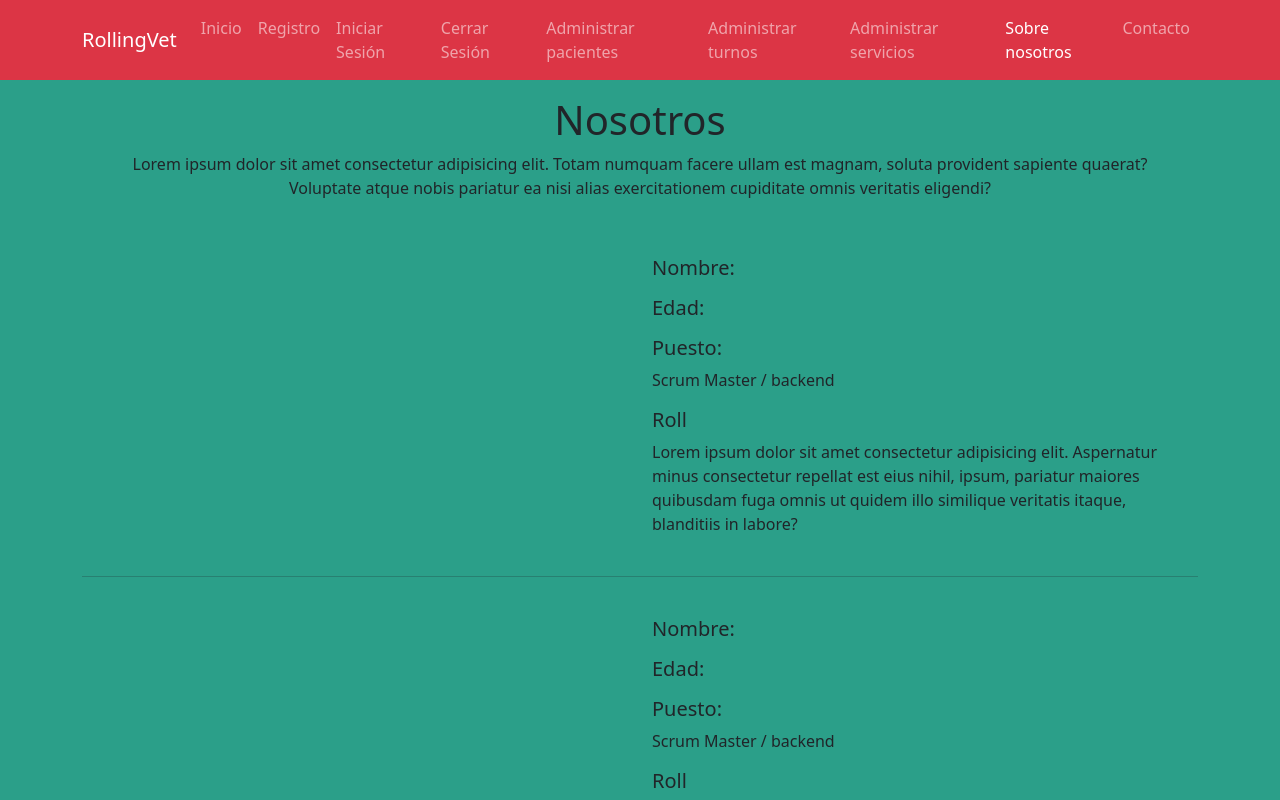
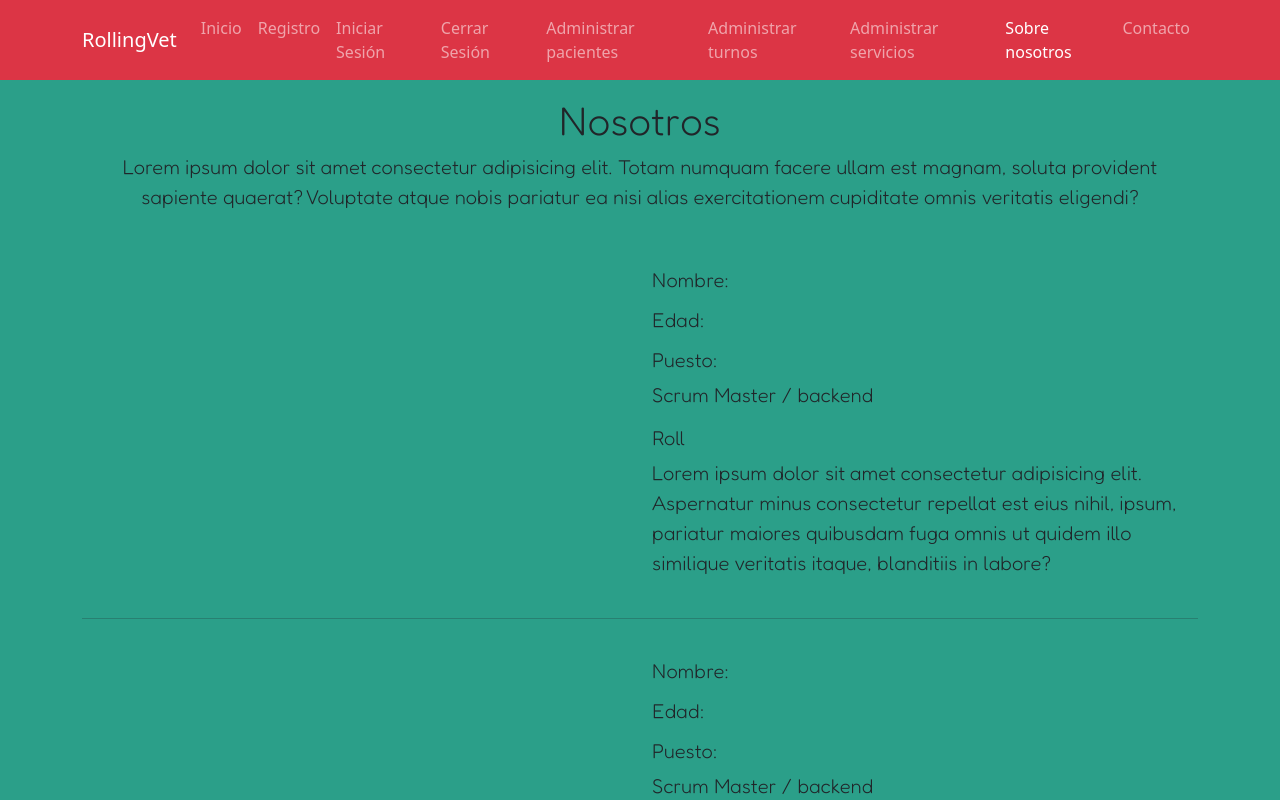
Before and after one commit to nicoleonard/rollingVetFront, a React (Vite) app: page /nosotros in a window 1280 px wide. Shown: the top 800 px of the page. Built offline with nearby package versions, Linux system fonts and the light colour scheme.

Commit message:
Se agrega la fuente

```diff
--- a/src/components/views/Nosotros.jsx
+++ b/src/components/views/Nosotros.jsx
@@ -3,7 +3,7 @@ import "../../App.css";
 
 const Nosotros = () => {
   return (
-    <section className="container mainSection fondo fondoSinImagen">
+    <section className="container mainSection fondo fondoSinImagen fuente">
       <section class="text-center py-3">
         <h1>Nosotros</h1>
         <p class="ps-4 pe-4">
```
